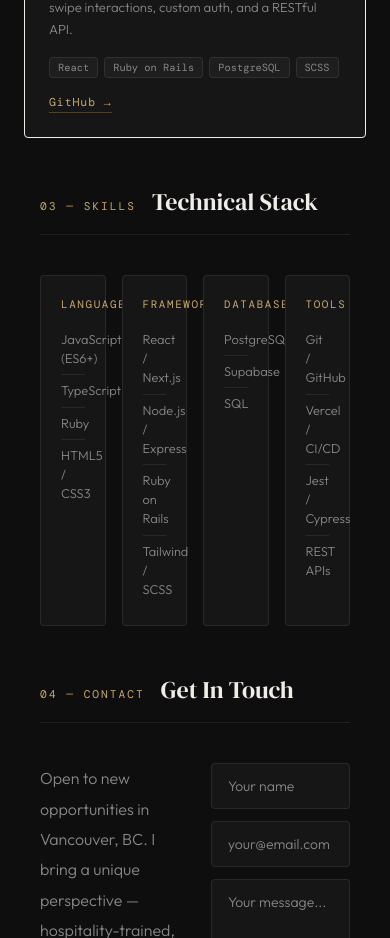
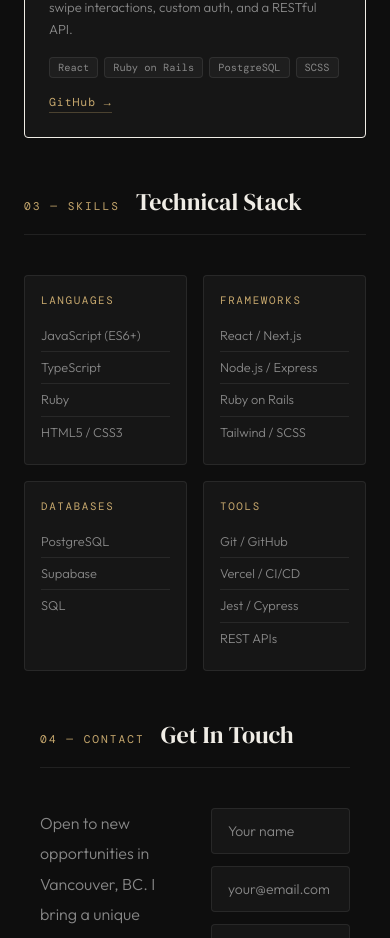
Before and after one commit to J-0-d-a-1/my-website, a Next.js app: page /en in a window 390 px wide. Shown: the part 1960-2898 px from the top of the page. Built offline with nearby package versions, Linux system fonts and the light colour scheme; no server answers.

Commit message:
Skills.tsx styling updated

```diff
--- a/src/components/Skills.tsx
+++ b/src/components/Skills.tsx
@@ -25,18 +25,18 @@ export default function Skills() {
   const t = useTranslations("skills");
 
   return (
-    <section id="skills" className="max-w-5xl mx-auto px-10 pt-12">
+    <section id="skills" className="max-w-5xl mx-auto px-6 md:px-10 pt-12">
       <div className="flex items-baseline gap-4 mb-10 pb-4 border-b border-white/[0.08]">
         <span className="section-label">{t("section_label")}</span>
         <h2 className="font-serif text-2xl">{t("section_title")}</h2>
       </div>
-      <div className="grid grid-cols-4 gap-4">
+      <div className="grid grid-cols-2 md:grid-cols-4 gap-4">
         {skillGroups.map((group) => (
           <div
             key={group.key}
-            className="bg-bg-2 border border-white/[0.08] rounded-[4px] p-5"
+            className="bg-bg-2 border border-white/[0.08] rounded-[4px] p-4 md:p-5 min-w-0"
           >
-            <p className="text-[0.68rem] font-mono tracking-[0.15em] uppercase text-accent-gold mb-3">
+            <p className="text-[0.68rem] font-mono tracking-[0.15em] uppercase text-accent-gold mb-3 wrap-break-word">
               {t(`groups.${group.key}`)}
             </p>
             <ul>
```
